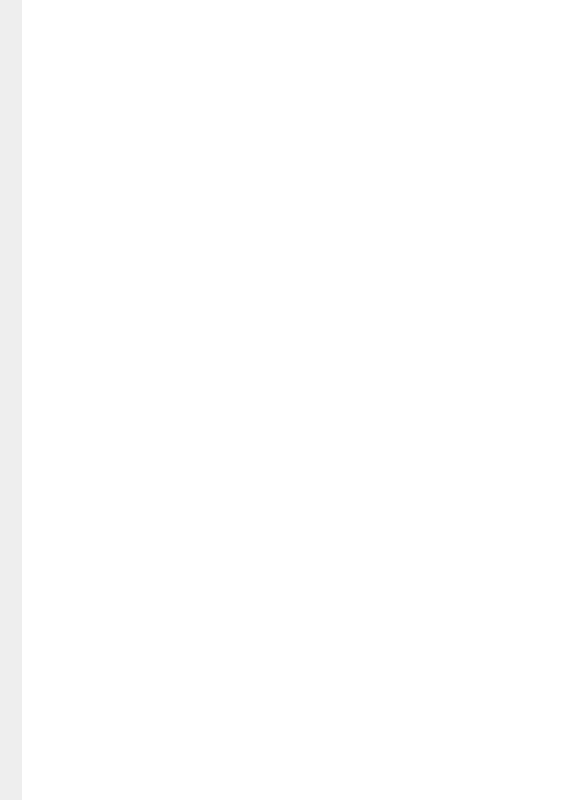
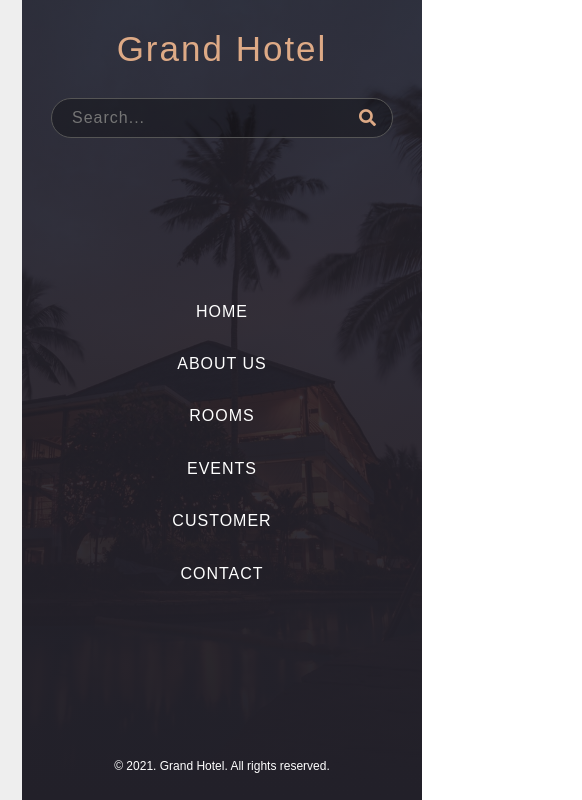
Before and after one commit to odbalapure/css, a plain HTML site: page 06.grandhotel/index.html in a window 1280 px wide. Shown: the full height of the page, 58-640 px from the left. Drawn offline with Linux system fonts and the light colour scheme; a web font is replaced by a local one.

Commit message:
Added nav bar menu and transitions

```diff
--- a/06.grandhotel/index.html
+++ b/06.grandhotel/index.html
@@ -65,6 +65,51 @@
           <p>2021</p>
         </div>
       </div>
+
+      <!-- navigation -->
+      <nav class="navigation">
+        <div class="navigation-header">
+          <h1 class="navigation-heading">Grand Hotel</h1>
+
+          <form action="navigation-search">
+            <input
+              type="text"
+              class="navigation-search-input"
+              placeholder="Search..."
+            />
+            <button class="navigation-search-btn">
+              <i class="fas fa-search"></i>
+            </button>
+          </form>
+        </div>
+
+        <ul class="navigation-list">
+          <li class="navigation-item">
+            <a href="#" class="navigation-link">Home</a>
+          </li>
+          <li class="navigation-item">
+            <a href="#" class="navigation-link">About Us</a>
+          </li>
+          <li class="navigation-item">
+            <a href="#" class="navigation-link">Rooms</a>
+          </li>
+          <li class="navigation-item">
+            <a href="#" class="navigation-link">Events</a>
+          </li>
+          <li class="navigation-item">
+            <a href="#" class="navigation-link">Customer</a>
+          </li>
+          <li class="navigation-item">
+            <a href="#" class="navigation-link">Contact</a>
+          </li>
+        </ul>
+
+        <div class="copyright">
+          <p>&copy; 2021. Grand Hotel. All rights reserved.</p>
+        </div>
+      </nav>
+      <!-- navigation end -->
     </div>
+    <!-- navbar end -->
   </body>
 </html>
--- a/06.grandhotel/styles.css
+++ b/06.grandhotel/styles.css
@@ -8,7 +8,7 @@ html {
 body {
   margin: 0;
   padding: 0;
-    font-family: 'Montserrat', sans-serif;
+  font-family: "Montserrat", sans-serif;
 }
 
 /* ############################################### */
@@ -40,16 +40,17 @@ body {
 
 /* Creating hamburger icon */
 .line {
-    height: .2rem;
+  height: 0.2rem;
   width: 2.5rem;
   background-color: #222;
-    margin-bottom: .6rem;
+  margin-bottom: 0.6rem;
 }
 
-.line-1, .line-3 {
+.line-1,
+.line-3 {
   width: 1.8rem;
   /* increase line size slowly */
-    transition: width .3s;
+  transition: width 0.3s;
 }
 
 .menu-icon:hover .line {
@@ -72,7 +73,7 @@ body {
 .social-link {
   font-size: 2rem;
   color: #777;
-    transition: color .3s;
+  transition: color 0.3s;
 }
 
 .social-link:hover {
@@ -84,3 +85,152 @@ body {
   font-size: 1.5rem;
   color: #555;
 }
+/* sidebar ends */
+
+/* navigation */
+.navigation {
+  margin-left: 8rem;
+  /*
+  h1 will have some padding
+  - either use margin: 0
+  - or use position: fixed
+  */
+  position: fixed;
+  width: 40rem;
+  height: 100%;
+
+  background: linear-gradient(
+      to top,
+      rgba(34, 32, 41, 1),
+      rgba(34, 32, 41, 0.8)
+    ),
+    url(img/nav-bg.jpeg) center no-repeat;
+  background-size: cover;
+
+  /* adding flex */
+  display: flex;
+  flex-direction: column;
+  justify-content: space-between;
+  align-items: center;
+}
+
+.navigation-heading {
+  font-family: "Josefin Sans", sans-serif;
+  font-size: 3.5rem;
+  font-weight: 300;
+  /* space b/w letters */
+  letter-spacing: 0.2rem;
+  color: #deaa86;
+  text-align: center;
+}
+
+.navigation-search {
+  position: relative;
+}
+
+.navigation-search-input {
+  width: 30rem;
+  padding: 1rem 2rem;
+  background-color: rgba(0, 0, 0, 0.3);
+  font-family: "Josefin Sans", sans-serif;
+  font-size: 1.6rem;
+  color: #deaa86;
+  letter-spacing: 0.1rem;
+  /* avoid blue outline for input when clicked */
+  outline: none;
+  border: 0.1rem solid #555;
+  border-radius: 10rem;
+  transition: background-color 0.3s;
+}
+
+.navigation-search-input:focus {
+  background-color: rgba(0, 0, 0, 0.5);
+}
+
+.navigation-search-btn {
+  border: none;
+  background-color: transparent;
+  color: #deaa86;
+  font-size: 1.7rem;
+  position: absolute;
+  top: 10.75rem;
+  right: 4rem;
+  cursor: pointer;
+}
+
+.navigation-item {
+  /* need to position lines wrt to parent element - so that lines dont move away any futhure */
+  position: relative;
+}
+
+.navigation-list {
+  list-style: none;
+  /* remove ul list padding */
+  padding: 0;
+  height: 28rem;
+
+  /* adding flex */
+  display: flex;
+  flex-direction: column;
+  justify-content: space-between;
+  align-items: center;
+}
+
+.navigation-link {
+  color: #fff;
+  font-size: 1.6rem;
+  font-weight: 400;
+  letter-spacing: 0.1rem;
+  /* convert letters to upper case */
+  text-transform: uppercase;
+  /* remove a hyperlink underlines */
+  text-decoration: none;
+  transition: color 0.5s;
+}
+
+.navigation-link::before {
+  /* show two horizontal lines around list items - LEFT */
+  content: "";
+  /* lines are invisible earlier */
+  width: 0rem;
+  height: 0.1rem;
+  background-color: #deaa86;
+  position: absolute;
+  top: 1rem;
+  left: -4rem;
+  /* lines appear slowly | disappear little fast */
+  transition: width 0.5s cubic-bezier(1, 0, 0, 1);
+}
+
+.navigation-link::after {
+  /* show two horizontal lines around list items - LEFT */
+  content: "";
+  /* lines are invisible earlier */
+  width: 0rem;
+  height: 0.1rem;
+  background-color: #deaa86;
+  position: absolute;
+  top: 1rem;
+  right: -4rem;
+  /* lines appear slowly | disappear little fast */
+  transition: width 0.5s cubic-bezier(1, 0, 0, 1);
+}
+
+.navigation-link:hover {
+  color: #deaa86;
+}
+
+.navigation-link:hover::before, .navigation-link:hover::after {
+  /* make lines visible after hover */
+  width: 3rem;
+}
+
+.copyright {
+  color: #fff;
+  font-size: 1.2rem;
+  margin-bottom: 1.5rem;
+}
+
+/* navgation end */
+
+/* navbar end */
```
Lines whose indentation alone changed are shown as unchanged.
